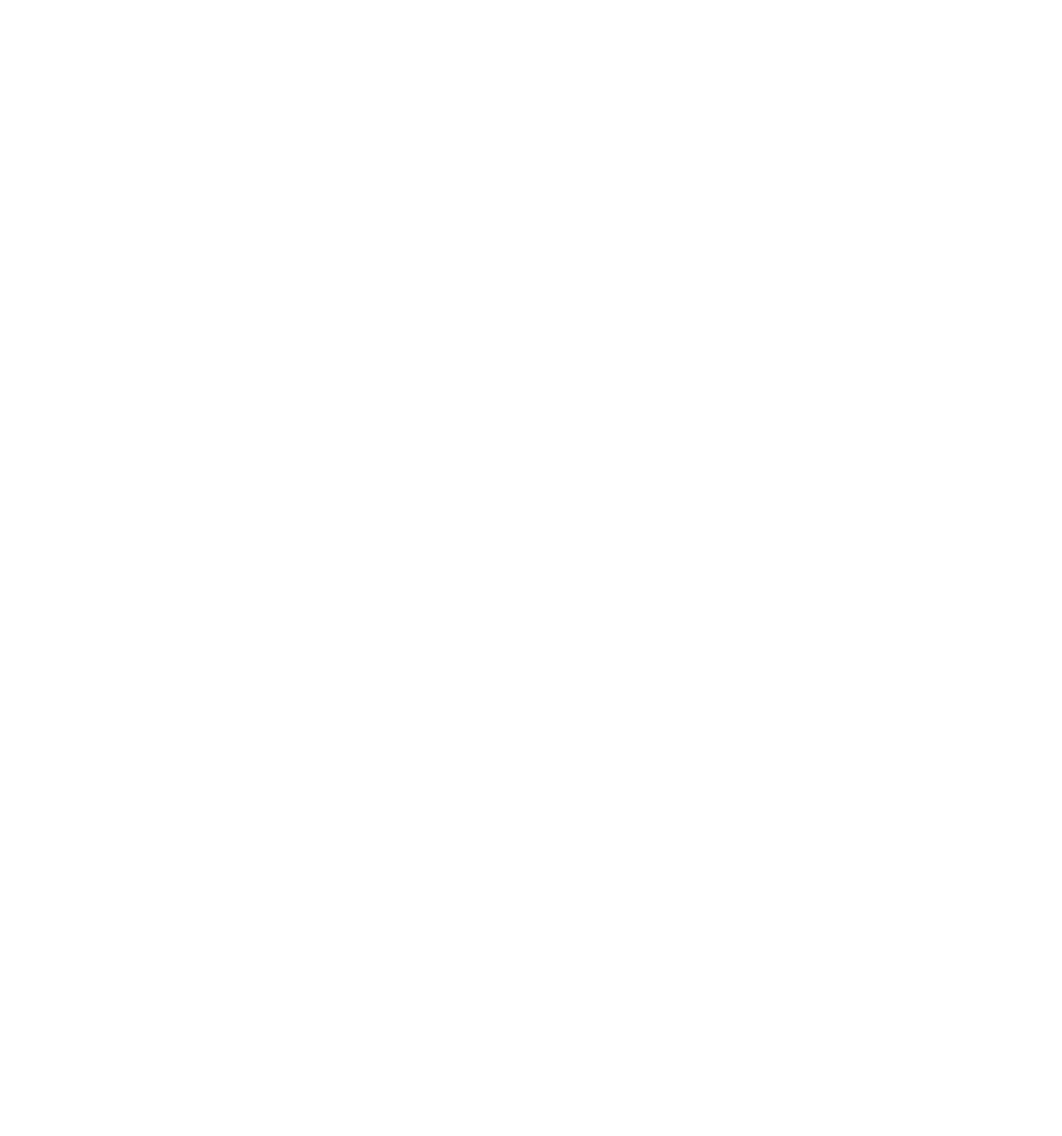
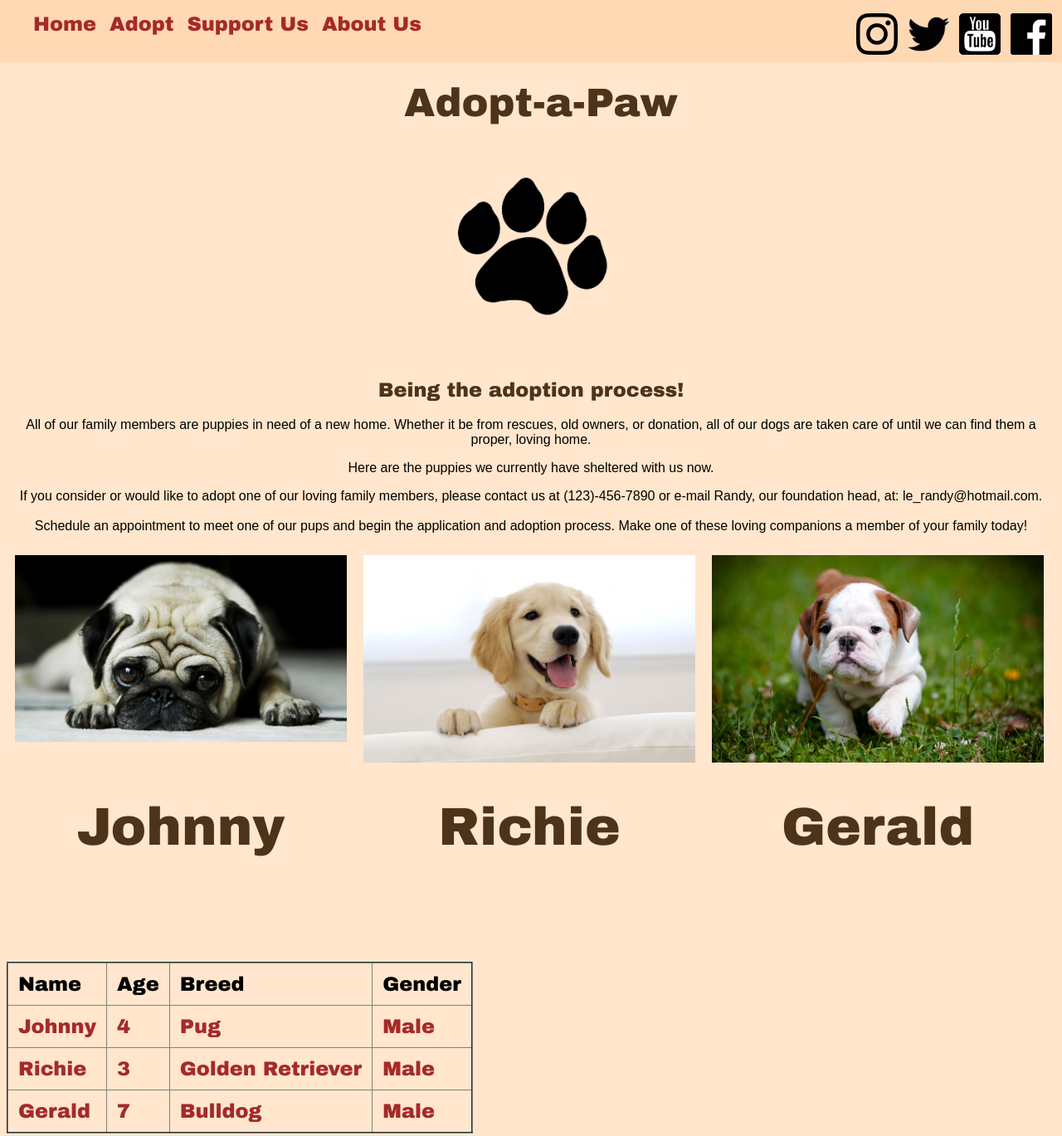
Before and after one commit to LeRandy/513_AS1, a plain HTML site: page adopt.html in a window 1280 px wide. Shown: the whole page at 83% size. Before the commit the page ends 800 px from the top, so only its background shows below. Drawn offline with Linux system fonts and the light colour scheme.

Commit message:
Completed.

```diff
--- a/adopt.html
+++ b/adopt.html
@@ -0,0 +1,77 @@
+<!DOCTYPE>
+<html>
+<head>
+  <link rel="stylesheet" href="style.css">
+</head>
+<body>
+  <nav id="directory">
+    <ul>
+      <li><a href="index.html">Home</a></li>
+      <li><a href="adopt.html">Adopt</a></li>
+      <li><a href="support.html">Support Us</a></li>
+      <li><a href="aboutus.html">About Us</a></li>
+      <li class="img"><a href="http://facebook.com/" target="_blank"><img class="social" src="facebook-symbol.jpg" alt="Facebook Logo" width="50px" length="100px"></a></li>
+      <li class="img"><a href="http://youtube.com/" target="_blank"><img class="social" src="youtube-logo.jpg" alt="YouTube Logo" width="50px" length="100px"></a></li>
+      <li class="img"><a href="http://twitter.com/" target="_blank"><img class="social" src="twitter-512.gif" alt="Twitter Logo" width="50px" length="100px"></a></li>
+      <li class="img"><a href="http://instagram.com/" target="_blank"><img class="social" src="instagram-logo.png" alt="Instagram Logo" width="50px" length="100px"></a></li>
+    </ul>
+  </nav>
+  <header>
+    <h1 class="title">Adopt-a-Paw</h1>
+    <img class="logo" src="paw.gif" alt="Paw Logo">
+  </header>
+  <div class="content">
+    <h2>Being the adoption process!</h2>
+    <p>All of our family members are puppies in need of a new home. Whether it be from rescues,
+      old owners, or donation, all of our dogs are taken care of until we can find them a proper,
+      loving home.</p>
+    <p>Here are the puppies we currently have sheltered with us now.</p>
+    <p>If you consider or would like to adopt one of our loving family members, please contact us
+      at (123)-456-7890 or e-mail Randy, our foundation head, at: le_randy@hotmail.com.
+      <br />
+      <br />
+      Schedule an appointment to meet one of our pups and begin the application and adoption process.
+      Make one of these loving companions a member of your family today!
+    </p>
+  </div>
+  <div id="wrapper">
+    <div id="d1" class="divin">
+      <img class="dog" src="adopt1.jpg">
+      <h1 class="name">Johnny</h1>
+    </div>
+    <div id="d2" class="divin">
+      <img class="dog" src="adopt2.jpg">
+      <h1 class="name">Richie</h1>
+    </div>
+    <div id="d3" class="divin">
+      <img class="dog" src="adopt3.jpg">
+      <h1 class="name">Gerald</h1>
+    </div>
+  </div>
+  <table class="dogs" border=2>
+    <tr>
+      <th>Name</th>
+      <th>Age</th>
+      <th>Breed</th>
+      <th>Gender</th>
+    </tr>
+    <tr>
+      <td>Johnny</td>
+      <td>4</td>
+      <td>Pug</td>
+      <td>Male</td>
+    </tr>
+    <tr>
+      <td>Richie</td>
+      <td>3</td>
+      <td>Golden Retriever</td>
+      <td>Male</td>
+    </tr>
+    <tr>
+      <td>Gerald</td>
+      <td>7</td>
+      <td>Bulldog</td>
+      <td>Male</td>
+    </tr>
+  </table>
+</html>
--- a/style.css
+++ b/style.css
@@ -3,32 +3,11 @@ nav {
 	top: 0;
 	right: 0;
 
-	height: 50px;
-	width: 29%;
+	height: 75px;
+	width: 100%;
 
 	background-color: #ffd9b3;
-
 	z-index: 99999;
-}
-
-nav > ul > li > a {
-	font-family: sans-serif;
-	padding-right: 1em;
-}
-
-.title {
-	font-family: fantasy;
-	font-size: 3em;
-	background-color:  #ffb566;
-	width: fill;
-}
-
-body {
-	background-color: #ffe6cc;
-}
-
-a:hover{
-	color:yellow;
 }
 
 #directory ul{
@@ -38,3 +17,147 @@ a:hover{
 #directory li{
 	display: inline;
 }
+
+nav > ul > li > a {
+	font-family: arial black;
+	padding-right: 0.5em;
+	color: brown;
+	text-decoration: none;
+	font-size: 150%
+}
+
+a:hover{
+	color: #f2e5d9;
+}
+
+li.img {
+	float: right;
+}
+
+.title {
+	font-family: arial black;
+	font-size: 3em;
+	color: #4d3319;
+	padding-top: 10px;
+	padding-left:0.5em;
+	text-align: center;
+}
+
+img.logo {
+	display: block;
+	margin-left: auto;
+	margin-right: auto;
+	width: 15em;
+	height: 15em;
+	padding-bottom: 15px;
+}
+
+.banner {
+	display: block;
+	margin-left: auto;
+	margin-right: auto;
+	max-width: 1280px;
+	z-index: -1;
+}
+
+body {
+	padding-top: 80px;
+	background-color: #ffe6cc;
+}
+
+.content > h2 {
+	color: #4d3319;
+	text-align: center;
+	font-family: arial black;
+}
+
+h1 {
+	font-family: arial black;
+	color: #4d3319;
+	text-align: center;
+}
+
+h2 {
+	font-family: arial black;
+	color: #4d3319;
+	text-align: center;
+}
+
+h3 {
+	font-family: arial black;
+	color: #4d3319;
+	text-align: center;
+	display: block;
+	margin-left: auto;
+	margin-right: auto;
+	max-width: 750px;
+}
+
+h4 {
+	font-family: arial black;
+	color: #4d3319;
+	text-align: center;
+}
+
+p {
+	font-family: arial;
+}
+
+.content {
+	text-align: center;
+	color: black;
+	font-family: arial;
+}
+
+.divin {
+  padding: 10px;
+  font-size: 2em;
+}
+
+#wrapper {
+	display: flex;
+	height: 500px;
+	flex-flow: nowrap;
+}
+
+#d1, #d3 {
+	flex: 1;
+	min-width: 400px;
+	max-width: 400px;
+}
+
+#d2 {
+	min-width: 400px;
+	max-width: 400px;
+}
+
+#d1 > h1 {
+	padding-top: 25px;
+}
+
+.name {
+	text-align: center;
+}
+
+img.dog {
+	display: block;
+	margin-left: auto;
+	margin-right: auto;
+	max-width: 400px;
+}
+
+table.dogs {
+	border-collapse: collapse;
+	font-family: arial black;
+	font-size: 1.5em;
+	color:brown;
+}
+
+td, th {
+	text-align: left;
+	padding: 12px;
+}
+
+th {
+	color: black;
+}
```
Also changed, not shown: aboutus.html (+39 -0 lines), index.html (+57 -8 lines), support.html (+38 -0 lines), YouTube-logo-dark.png (added), adopt1.jpg (added), adopt2.jpg (added), adopt3.jpg (added), donation.jpg (added), facebook-symbol.jpg (added), founders.jpg (added), instagram-logo.png (added), paw.gif (added), twitter-512.gif (added), wallpaper-dog.jpg (added), 1 more files.
